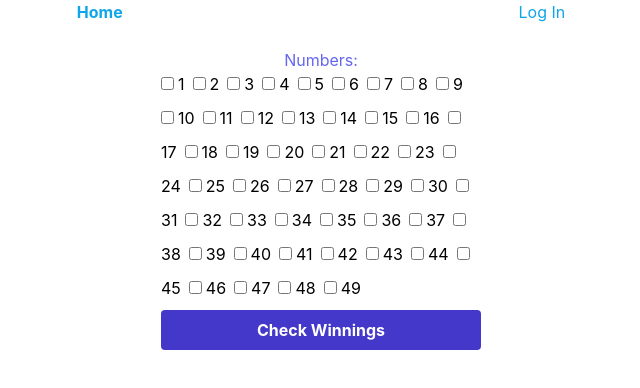
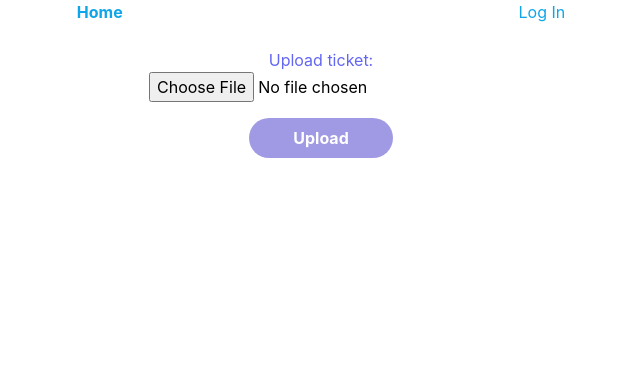
Before and after one commit to lim-jiahao/turn-down-for-huat-frontend, a React (Create React App) app: page / in a window 1280 px wide. Shown: the top 388 px of the page, without its empty margins (319-959 px from the left). Built offline with nearby package versions, Linux system fonts and the light colour scheme.

Commit message:
add image uploading functionality and processing using google cloud vision

```diff
--- a/src/components/LandingPage.jsx
+++ b/src/components/LandingPage.jsx
@@ -1,4 +1,4 @@
-import React, { useState, useEffect } from 'react';
+import React, { useState, useEffect, useRef } from 'react';
 import axios from 'axios';
 import WinLoss from './WinLoss.jsx';
 
@@ -6,15 +6,19 @@ axios.defaults.withCredentials = true;
 const BACKEND_URL = 'http://localhost:3004';
 
 const LandingPage = ({ auth }) => {
-  const numbers = [...Array(50).keys()].slice(1);
-  const [numbersChecked, setNumbersChecked] = useState(new Array(49).fill(false));
-  const [message, setMessage] = useState('');
-  const [selectedNums, setSelectedNums] = useState('');
+  const [file, setFile] = useState(null);
+  const [errMsg, setErrMsg] = useState('');
+  const [disableSubmit, setDisableSubmit] = useState(true);
+
+  const [drawNum, setDrawNum] = useState(0);
+  const [bets, setBets] = useState([]);
   const [winningNumbers, setWinningNumbers] = useState('');
   const [additionalNumber, setAdditionalNumber] = useState('');
-  const [prize, setPrize] = useState('');
+  const [prize, setPrize] = useState([]);
   const [saveMsg, setSaveMsg] = useState('');
   const [winLoss, setWinLoss] = useState(0);
+
+  const fileInputRef = useRef();
 
   useEffect(() => {
     if (auth) {
@@ -31,47 +35,77 @@ const LandingPage = ({ auth }) => {
     }
   }, [auth]);
 
-  const handleCheck = (index) => {
-    setMessage('');
-    setSelectedNums('');
-    const updatedNumbersChecked = numbersChecked.map((item, i) => {
-      if (index !== i) return item;
-      if (index === i) {
-        const totalChecked = numbersChecked.filter((el) => el).length;
-        if (item || (!item && totalChecked < 6)) return !item;
-      }
-      setMessage('You can only select 6 numbers!');
-      return item;
-    });
-    setNumbersChecked(updatedNumbersChecked);
+  const checkType = (curFile) => ['image/png', 'image/jpeg', 'image/gif'].some((type) => curFile.type === type);
+
+  // approx 2MB, if they got meme larger then wtf no
+  const checkFileSize = (curFile) => curFile.size <= 2097152;
+
+  const handleFileChange = (e) => {
+    const curFile = e.target.files[0];
+
+    if (!curFile) {
+      setErrMsg('');
+      setFile(null);
+      setDisableSubmit(true);
+      return;
+    }
+
+    const isValidType = checkType(curFile);
+    const isValidFileSize = checkFileSize(curFile);
+
+    if (!isValidType || !isValidFileSize) {
+      if (!isValidType) setErrMsg('Invalid file type!');
+      else setErrMsg('Image too big. Max file size is 2MB.');
+
+      setFile(null);
+      setDisableSubmit(true);
+      return;
+    }
+    setFile(curFile);
+    setErrMsg('');
+    setDisableSubmit(false);
   };
 
   const handleSubmit = async (e) => {
     e.preventDefault();
     setSaveMsg('');
-    if (numbersChecked.filter((el) => el).length < 6) {
-      setMessage('Please select 6 numbers!');
-      return;
-    }
-
-    const data = { numbersChecked };
 
     try {
-      const resp = await axios.post(`${BACKEND_URL}/bet/check`, data);
-      setSelectedNums(resp.data.numbers);
-      setWinningNumbers(resp.data.winningNumbers);
-      setAdditionalNumber(resp.data.additionalNumber);
-      setPrize(resp.data.prize);
+      const config = {
+        headers: {
+          'content-type': 'multipart/form-data',
+        },
+      };
+      const formData = new FormData();
+      formData.append('ticket', file);
+      const resp = await axios.post(`${BACKEND_URL}/vision`, formData, config);
+
+      console.log(resp);
+      setDisableSubmit(true);
+      setBets(resp.data.bets);
+      setDrawNum(resp.data.draw);
+      fileInputRef.current.value = null;
     } catch (err) {
-      console.log(err.response);
+      console.error(err.response);
+      if (err.response.status === 400) setErrMsg(err.response.data.error);
     }
+    // const data = {};
+    // try {
+    //   const resp = await axios.post(`${BACKEND_URL}/bet/check`, data);
+    //   setBets(resp.data.numbers);
+    //   setWinningNumbers(resp.data.winningNumbers);
+    //   setAdditionalNumber(resp.data.additionalNumber);
+    //   setPrize(resp.data.prize);
+    // } catch (err) {
+    //   console.log(err.response);
+    // }
   };
 
   const handleSave = async () => {
     try {
       const headers = { headers: { Authorization: `Bearer ${localStorage.getItem('authToken')}` } };
       const data = {
-        numbers: selectedNums,
+        numbers: bets,
         prize,
       };
 
@@ -91,22 +125,16 @@ const LandingPage = ({ auth }) => {
       {auth && <WinLoss winLoss={winLoss} />}
 
       <form onSubmit={handleSubmit}>
-        <div className="w-1/4 m-auto flex flex-col items-center">
-          <span className="block text-indigo-500">Numbers:</span>
-          <div>
-            {numbers.map((number, index) => (
-              <label htmlFor={number} className="mr-2">
-                <input className="mb-4 mr-1" type="checkbox" value={number} checked={numbersChecked[index]} onChange={() => handleCheck(index)} />
-                {number}
-              </label>
-            ))}
-          </div>
-          <input className="w-full bg-indigo-700 hover:bg-pink-700 text-white font-bold py-2 px-4 mb-4 rounded" type="submit" value="Check Winnings" />
-          <span className="text-red-500 font-bold">{message}</span>
+        <div className="w-3/4 m-auto flex flex-col items-center">
+          <span className="block text-indigo-500">Upload ticket:</span>
+          <input type="file" ref={fileInputRef} onChange={handleFileChange} />
+          {file && <img className="w-2/5" src={URL.createObjectURL(file)} alt=" preview" /> }
+          <button className="w-36 mx-auto bg-indigo-700 hover:bg-pink-700 disabled:opacity-50 mt-4 text-white font-bold py-2 px-4 rounded-full" type="submit" value="Upload" disabled={disableSubmit}>Upload</button>
+          <span className="text-red-500 font-bold">{errMsg}</span>
         </div>
       </form>
 
-      {selectedNums && (
+      {bets.length > 0 && (
         <>
           <div className="flex flex-col items-center text-center">
             <div className="mb-4">
@@ -116,7 +144,7 @@ const LandingPage = ({ auth }) => {
 
             <div className="mb-4">
               <p className="text-xl font-bold text-sky-400">Your numbers:</p>
-              <p>{selectedNums}</p>
+              <p>{bets}</p>
             </div>
 
             <div className="mb-4">
```
